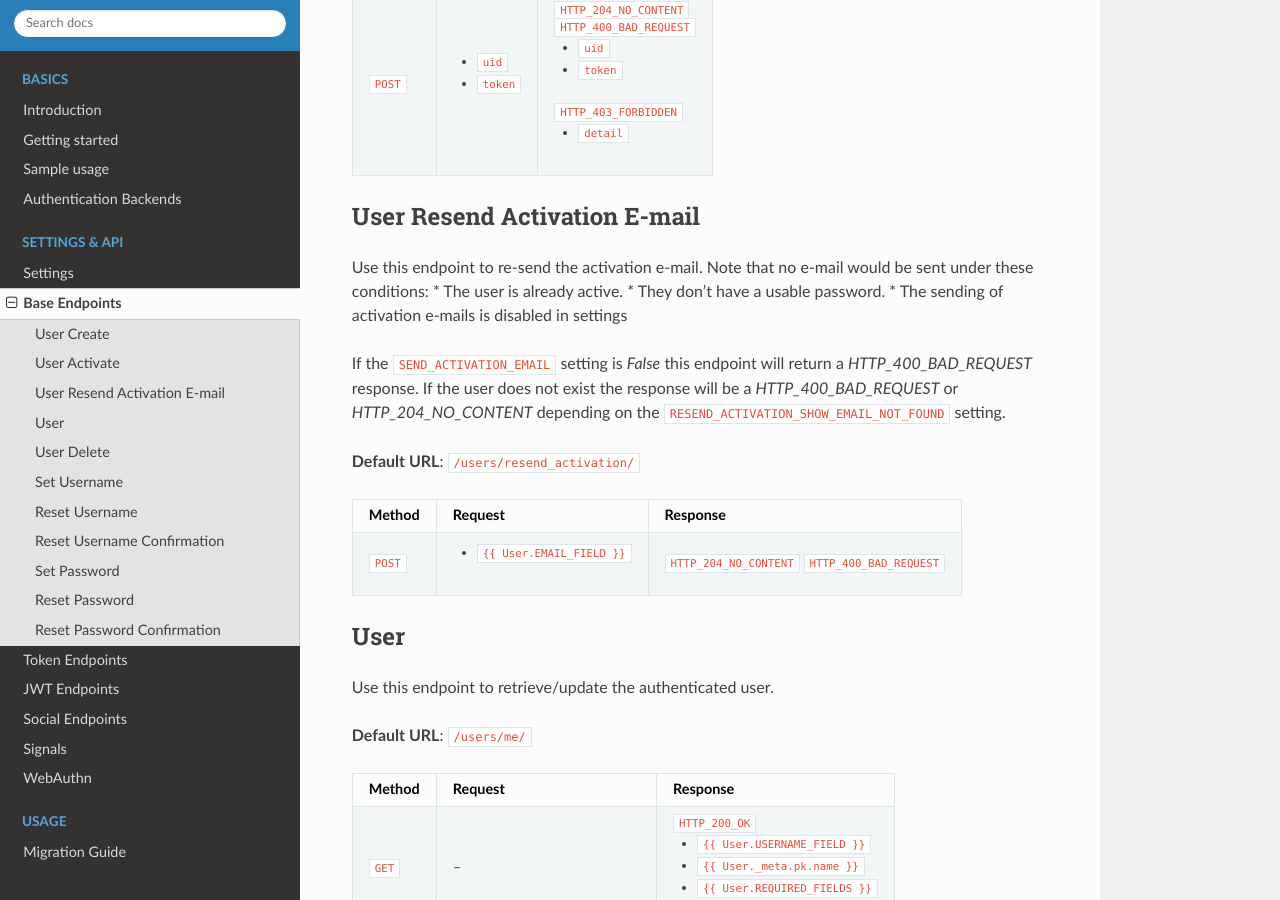
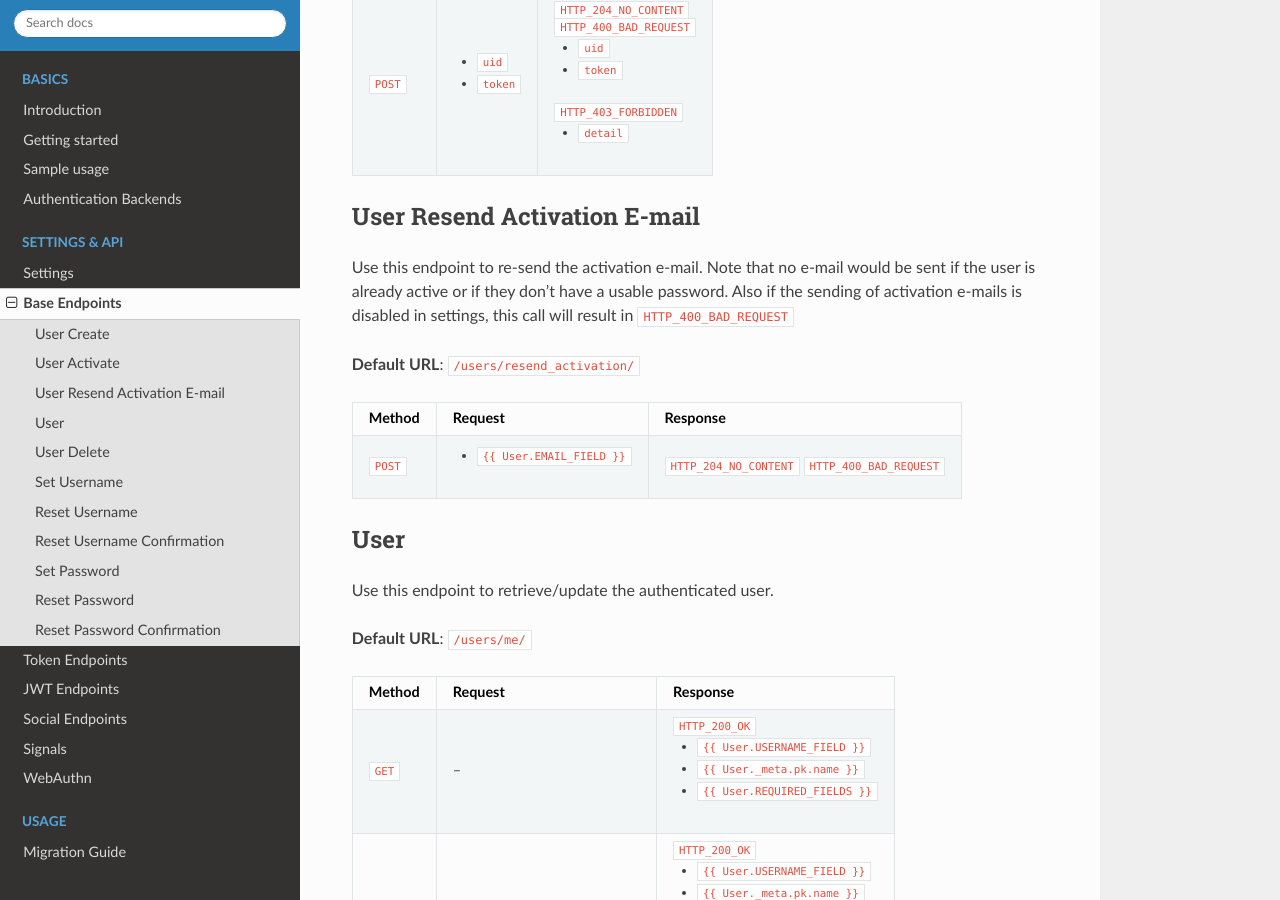
Before and after one commit to sunscrapers/djoser, a Sphinx documentation site: the page built from docs/source/base_endpoints.rst, in a window 1280 px wide and 900 px high, scrolled down 1040 px. Built offline with Sphinx 7.4.7 and the Read the Docs theme 2.0.0, drawn with Linux system fonts in a browser that asks for light colours.

Commit message:
remove RESEND_ACTIVATION_SHOW_EMAIL_NOT_FOUND

```diff
--- a/docs/source/base_endpoints.rst
+++ b/docs/source/base_endpoints.rst
@@ -63,14 +63,9 @@ User Resend Activation E-mail
 ------------------------------
 
 Use this endpoint to re-send the activation e-mail. Note that no e-mail would
-be sent under these conditions:
-* The user is already active.
-* They don't have a usable password.
-* The sending of activation e-mails is disabled in settings
-
-If the ``SEND_ACTIVATION_EMAIL`` setting is `False` this endpoint will return a `HTTP_400_BAD_REQUEST`
-response. If the user does not exist the response will be a `HTTP_400_BAD_REQUEST` or `HTTP_204_NO_CONTENT`
-depending on the ``RESEND_ACTIVATION_SHOW_EMAIL_NOT_FOUND`` setting.
+be sent if the user is already active or if they don't have a usable password.
+Also if the sending of activation e-mails is disabled in settings, this call
+will result in ``HTTP_400_BAD_REQUEST``
 
 **Default URL**: ``/users/resend_activation/``
 
```
Also changed, not shown: docs/source/settings.rst (+0 -15 lines), 3 other files.
